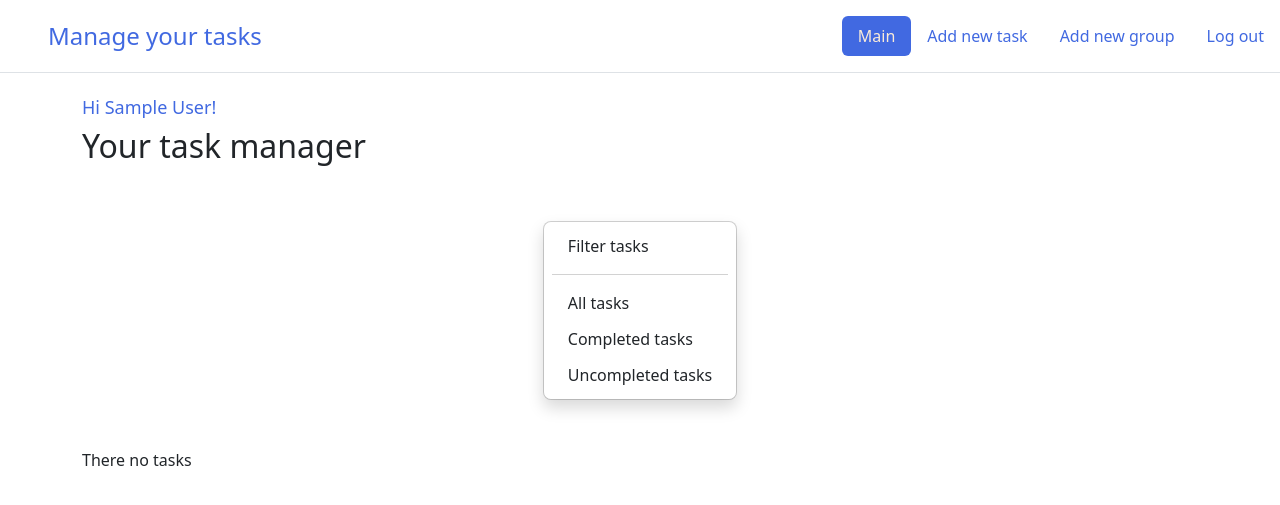
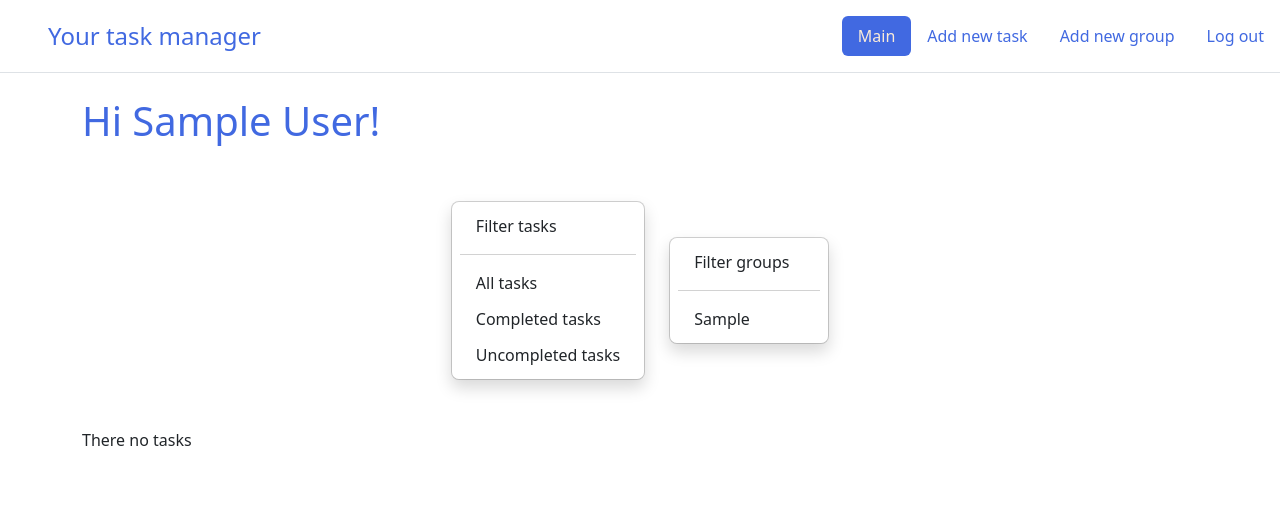
Before and after one commit to KateF20/taskmanager_django, a Django app: page / in a window 1280 px wide. Shown: the top 505 px of the page. Run offline with Django 4.2, Linux system fonts and the light colour scheme; a user stored in the database is signed in; tables that the repository leaves empty hold one stand-in row (values such as "Sample post").

Commit message:
Group model registered for admin site header naming changes group assignment added to when creating task group filter added to the main page verbose name added to Group model groups added to the main page

```diff
--- a/taskmanager/taskeditor/admin.py
+++ b/taskmanager/taskeditor/admin.py
@@ -1,5 +1,6 @@
 from django.contrib import admin
-from .models import Task
+from .models import Task, Group
 
 
 admin.site.register(Task)
+admin.site.register(Group)
--- a/taskmanager/taskeditor/forms.py
+++ b/taskmanager/taskeditor/forms.py
@@ -1,5 +1,5 @@
 from .models import Task, Group
-from django.forms import ModelForm, TextInput, Textarea, CharField, EmailField, ModelChoiceField
+from django.forms import ModelForm, TextInput, Textarea, CharField, EmailField
 from django.contrib.auth.forms import UserCreationForm
 from django.contrib.auth.models import User
 
--- a/taskmanager/taskeditor/models.py
+++ b/taskmanager/taskeditor/models.py
@@ -5,6 +5,13 @@
 class Group(models.Model):
     group = models.CharField('Group', max_length=50)
     user = models.ForeignKey(User, on_delete=models.SET_NULL, null=True, blank=True)
+
+    def __str__(self):
+        return self.group
+
+    class Meta:
+        verbose_name = 'Folder'
+        verbose_name_plural = 'Folders'
 
 
 class Task(models.Model):
--- a/taskmanager/taskeditor/templates/main/base.html
+++ b/taskmanager/taskeditor/templates/main/base.html
@@ -10,7 +10,7 @@
     <header class="d-flex flex-wrap justify-content-center py-3 mb-4 border-bottom">
       <a href="/" class="d-flex align-items-center mb-3 mb-md-0 me-md-auto link-body-emphasis text-decoration-none">
         <svg class="bi me-2" width="40" height="32"></svg>
-        <span class="fs-4" style="color: royalblue">Manage your tasks</span>
+        <span class="fs-4" style="color: royalblue">Your task manager</span>
       </a>
 
       <ul class="nav nav-pills">
--- a/taskmanager/taskeditor/templates/main/create.html
+++ b/taskmanager/taskeditor/templates/main/create.html
@@ -10,7 +10,8 @@
         {% csrf_token %}
         {{ form.title }} <br>
         {{ form.task }} <br>
-        <button type="submit" class="btn btn-success" style="color: antiquewhite; background-color: royalblue">Add</button>
+        {{ form.group }} <br>
+        <button type="submit" class="btn btn-success" style="color: antiquewhite; background-color: royalblue; margin-top: 20px">Add</button>
         <span>{{ error }}</span>
     </form>
 {% endblock %}
--- a/taskmanager/taskeditor/templates/main/index.html
+++ b/taskmanager/taskeditor/templates/main/index.html
@@ -6,14 +6,13 @@
 
 {% block content %}
     {% if user.is_authenticated %}
-        <h1 style="font-size: large; color: royalblue">
+        <h1 style="color: royalblue">
         {% if user.first_name and user.last_name %}
             Hi {{ user.first_name}} {{ user.last_name}}!
         {% else %}
             Hi {{ user.username }}!
         {% endif %}
         </h1>
-        <h2>Your task manager</h2>
         <div class="d-flex flex-column flex-md-row p-4 gap-4 py-md-5 align-items-center justify-content-center">
           <ul class="dropdown-menu position-static d-grid gap-1 p-2 rounded-3 mx-0 shadow w-220px" data-bs-theme="light">
               <li><a class="dropdown-item rounded-2" href="#">Filter tasks</a></li>
@@ -22,12 +21,22 @@
               <li><a class="dropdown-item rounded-2" href="{% url 'home' status='completed' %}">Completed tasks</a></li>
               <li><a class="dropdown-item rounded-2" href="{% url 'home' %}">Uncompleted tasks</a></li>
           </ul>
+              {% if groups %}
+               <ul class="dropdown-menu position-static d-grid gap-1 p-2 rounded-3 mx-0 shadow w-220px" data-bs-theme="light">
+                  <li><a class="dropdown-item rounded-2" href="#">Filter groups</a></li>
+                  <li><hr class="dropdown-divider"></li>
+                   {% for elem in groups %}
+                        <li><a class="dropdown-item rounded-2" href="{% url 'home' %}">{{ elem.group}}</a></li>
+                   {% endfor %}
+               </ul>
+              {% endif %}
         </div>
         {% if tasks %}
             {% for elem in tasks %}
                 <div class="h-100 p-5 bg-body-tertiary border rounded-3" style="width: 500px;">
                     <h2>{{ elem.title }}</h2>
                     <p>{{ elem.task }}</p>
+                    <p><b><i>{{ elem.group }}</i></b></p>
                     <div style="display: grid">
                         <form method="post" class="completion-form" style="margin-bottom: 15px" action="{% url 'check_completed' elem.id %}">
                             {% csrf_token %}
--- a/taskmanager/taskeditor/views.py
+++ b/taskmanager/taskeditor/views.py
@@ -8,6 +8,7 @@
 
 def index(request, status=None):
     tasks = []
+    groups = Group.objects.filter(user=request.user)
     if request.user.is_authenticated:
         tasks = Task.objects.filter(user=request.user).order_by('-id')
         if status == 'all':
@@ -19,7 +20,9 @@
         else:
             return HttpResponseNotFound('Page not found')
 
-    return render(request, 'main/index.html', {'tasks': tasks})
+    context = {'tasks': tasks, 'groups': groups}
+
+    return render(request, 'main/index.html', context)
 
 
 def create(request):
@@ -81,7 +84,7 @@
     form = GroupForm(request.POST or None)
     if request.method == 'POST':
         if form.is_valid():
-            form.save(user=request.user)
+            form.save(commit=True, user=request.user)
             return redirect('home')
     else:
         error = 'Not valid form'
```
